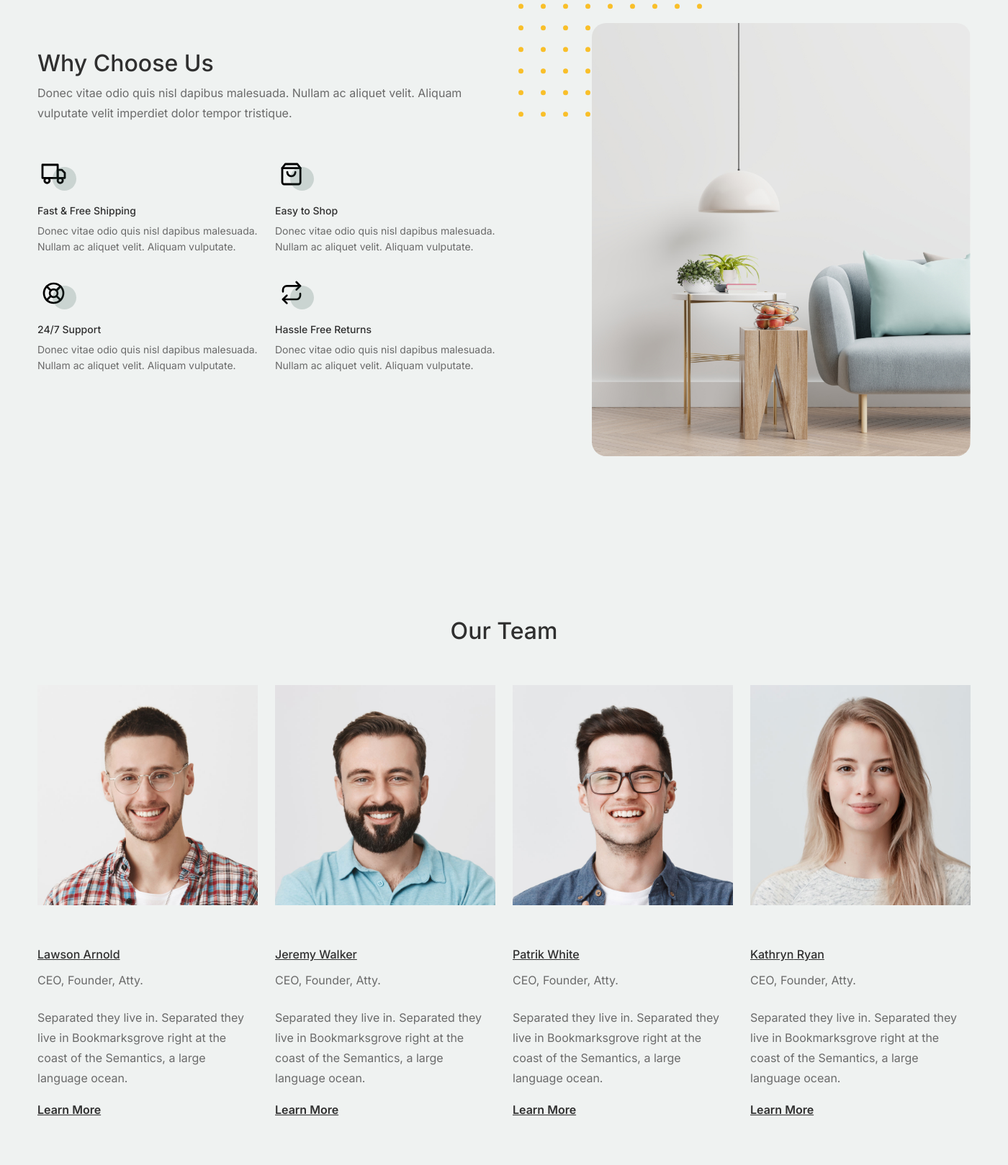
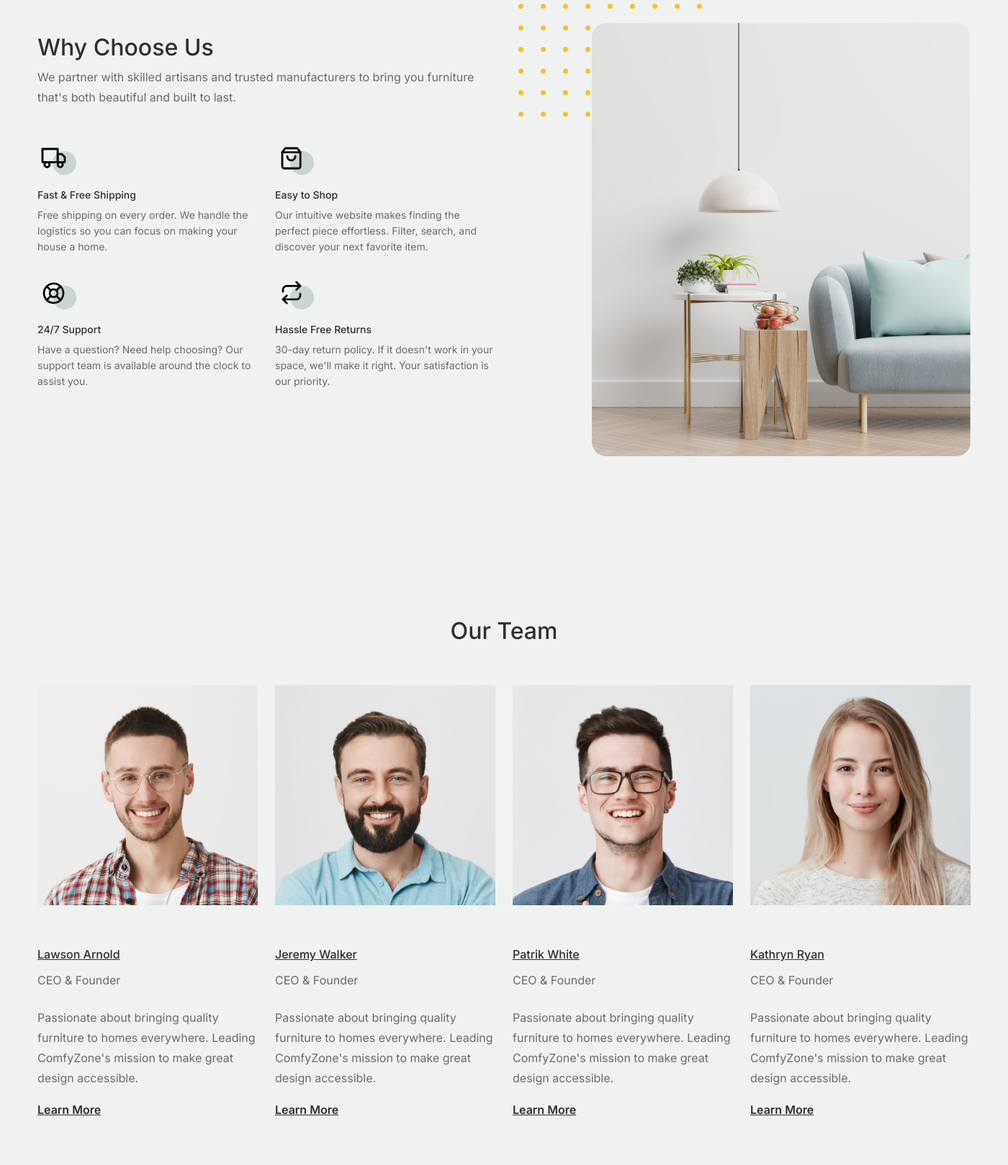
Before and after one commit to htadicha/ComfyZone, a Django app: page /about/ in a window 1400 px wide; the page is wider, and only the part inside the window is pictured. Shown: the part 661-2280 px from the top of that part at 72% size. Run offline with Django 5.2, Linux system fonts and the light colour scheme; parts of the project's set-up code (start-up, migrations or seed data) failed here and were passed over.

Commit message:
added functional words and removed placeholder words

```diff
--- a/templates/base.html
+++ b/templates/base.html
@@ -153,8 +153,8 @@
 
       <div class="row g-5 mb-5">
         <div class="col-lg-4">
-          <div class="mb-4 footer-logo-wrap"><a href="{% url 'store:home' %}" class="footer-logo">Furni<span>.</span></a></div>
-          <p class="mb-4">Donec facilisis quam ut purus rutrum lobortis. Donec vitae odio quis nisl dapibus malesuada. Nullam ac aliquet velit. Aliquam vulputate velit imperdiet dolor tempor tristique. Pellentesque habitant</p>
+          <div class="mb-4 footer-logo-wrap"><a href="{% url 'store:home' %}" class="footer-logo">ComfyZone<span>.</span></a></div>
+          <p class="mb-4">Bringing you beautifully crafted furniture that transforms your home. Quality pieces, exceptional service, and a commitment to making your space perfect.</p>
 
           <ul class="list-unstyled custom-social">
             <li><a href="https://www.facebook.com/comfyzonehome" target="_blank" rel="noopener noreferrer nofollow"><span class="fa fa-brands fa-facebook-f"></span></a></li>
--- a/templates/store/about.html
+++ b/templates/store/about.html
@@ -12,7 +12,7 @@
       <div class="col-lg-5">
         <div class="intro-excerpt">
           <h1>About Us</h1>
-          <p class="mb-4">Donec vitae odio quis nisl dapibus malesuada. Nullam ac aliquet velit. Aliquam vulputate velit imperdiet dolor tempor tristique.</p>
+          <p class="mb-4">ComfyZone started with a simple idea: everyone deserves beautiful, well-made furniture. We source pieces that stand the test of time.</p>
           <p><a href="{% url 'store:shop' %}" class="btn btn-secondary me-2">Shop Now</a><a href="{% url 'store:services' %}" class="btn btn-white-outline">Explore</a></p>
         </div>
       </div>
@@ -32,7 +32,7 @@
     <div class="row justify-content-between align-items-center">
       <div class="col-lg-6">
         <h2 class="section-title">Why Choose Us</h2>
-        <p>Donec vitae odio quis nisl dapibus malesuada. Nullam ac aliquet velit. Aliquam vulputate velit imperdiet dolor tempor tristique.</p>
+        <p>We partner with skilled artisans and trusted manufacturers to bring you furniture that's both beautiful and built to last.</p>
 
         <div class="row my-5">
           <div class="col-6 col-md-6">
@@ -41,7 +41,7 @@
                 <img src="{% static 'images/truck.svg' %}" alt="Image" class="imf-fluid">
               </div>
               <h3>Fast &amp; Free Shipping</h3>
-              <p>Donec vitae odio quis nisl dapibus malesuada. Nullam ac aliquet velit. Aliquam vulputate.</p>
+              <p>Free shipping on every order. We handle the logistics so you can focus on making your house a home.</p>
             </div>
           </div>
 
@@ -51,7 +51,7 @@
                 <img src="{% static 'images/bag.svg' %}" alt="Image" class="imf-fluid">
               </div>
               <h3>Easy to Shop</h3>
-              <p>Donec vitae odio quis nisl dapibus malesuada. Nullam ac aliquet velit. Aliquam vulputate.</p>
+              <p>Our intuitive website makes finding the perfect piece effortless. Filter, search, and discover your next favorite item.</p>
             </div>
           </div>
 
@@ -61,7 +61,7 @@
                 <img src="{% static 'images/support.svg' %}" alt="Image" class="imf-fluid">
               </div>
               <h3>24/7 Support</h3>
-              <p>Donec vitae odio quis nisl dapibus malesuada. Nullam ac aliquet velit. Aliquam vulputate.</p>
+              <p>Have a question? Need help choosing? Our support team is available around the clock to assist you.</p>
             </div>
           </div>
 
@@ -71,7 +71,7 @@
                 <img src="{% static 'images/return.svg' %}" alt="Image" class="imf-fluid">
               </div>
               <h3>Hassle Free Returns</h3>
-              <p>Donec vitae odio quis nisl dapibus malesuada. Nullam ac aliquet velit. Aliquam vulputate.</p>
+              <p>30-day return policy. If it doesn't work in your space, we'll make it right. Your satisfaction is our priority.</p>
             </div>
           </div>
         </div>
@@ -101,9 +101,8 @@
       <div class="col-12 col-md-6 col-lg-3 mb-5 mb-md-0">
         <img src="{% static 'images/person_1.jpg' %}" class="img-fluid mb-5" alt="Lawson Arnold">
         <h3><a href="{% url 'store:about' %}#team"><span class="">Lawson</span> Arnold</a></h3>
-        <span class="d-block position mb-4">CEO, Founder, Atty.</span>
-        <p>Separated they live in.
-        Separated they live in Bookmarksgrove right at the coast of the Semantics, a large language ocean.</p>
+        <span class="d-block position mb-4">CEO & Founder</span>
+        <p>Passionate about bringing quality furniture to homes everywhere. Leading ComfyZone's mission to make great design accessible.</p>
         <p class="mb-0"><a href="{% url 'store:services' %}" class="more dark">Learn More <span class="icon-arrow_forward"></span></a></p>
       </div>
       <!-- End Column 1 -->
@@ -112,9 +111,8 @@
       <div class="col-12 col-md-6 col-lg-3 mb-5 mb-md-0">
         <img src="{% static 'images/person_2.jpg' %}" class="img-fluid mb-5" alt="Jeremy Walker">
         <h3><a href="{% url 'store:about' %}#team"><span class="">Jeremy</span> Walker</a></h3>
-        <span class="d-block position mb-4">CEO, Founder, Atty.</span>
-        <p>Separated they live in.
-        Separated they live in Bookmarksgrove right at the coast of the Semantics, a large language ocean.</p>
+        <span class="d-block position mb-4">CEO & Founder</span>
+        <p>Passionate about bringing quality furniture to homes everywhere. Leading ComfyZone's mission to make great design accessible.</p>
         <p class="mb-0"><a href="{% url 'store:services' %}" class="more dark">Learn More <span class="icon-arrow_forward"></span></a></p>
       </div>
       <!-- End Column 2 -->
@@ -123,9 +121,8 @@
       <div class="col-12 col-md-6 col-lg-3 mb-5 mb-md-0">
         <img src="{% static 'images/person_3.jpg' %}" class="img-fluid mb-5" alt="Patrik White">
         <h3><a href="{% url 'store:about' %}#team"><span class="">Patrik</span> White</a></h3>
-        <span class="d-block position mb-4">CEO, Founder, Atty.</span>
-        <p>Separated they live in.
-        Separated they live in Bookmarksgrove right at the coast of the Semantics, a large language ocean.</p>
+        <span class="d-block position mb-4">CEO & Founder</span>
+        <p>Passionate about bringing quality furniture to homes everywhere. Leading ComfyZone's mission to make great design accessible.</p>
         <p class="mb-0"><a href="{% url 'store:services' %}" class="more dark">Learn More <span class="icon-arrow_forward"></span></a></p>
       </div>
       <!-- End Column 3 -->
@@ -134,9 +131,8 @@
       <div class="col-12 col-md-6 col-lg-3 mb-5 mb-md-0">
         <img src="{% static 'images/person_4.jpg' %}" class="img-fluid mb-5" alt="Kathryn Ryan">
         <h3><a href="{% url 'store:about' %}#team"><span class="">Kathryn</span> Ryan</a></h3>
-        <span class="d-block position mb-4">CEO, Founder, Atty.</span>
-        <p>Separated they live in.
-        Separated they live in Bookmarksgrove right at the coast of the Semantics, a large language ocean.</p>
+        <span class="d-block position mb-4">CEO & Founder</span>
+        <p>Passionate about bringing quality furniture to homes everywhere. Leading ComfyZone's mission to make great design accessible.</p>
         <p class="mb-0"><a href="{% url 'store:services' %}" class="more dark">Learn More <span class="icon-arrow_forward"></span></a></p>
       </div>
       <!-- End Column 4 -->
@@ -168,15 +164,15 @@
                 <div class="col-lg-8 mx-auto">
                   <div class="testimonial-block text-center">
                     <blockquote class="mb-5">
-                      <p>&ldquo;Donec facilisis quam ut purus rutrum lobortis. Donec vitae odio quis nisl dapibus malesuada. Nullam ac aliquet velit. Aliquam vulputate velit imperdiet dolor tempor tristique. Pellentesque habitant morbi tristique senectus et netus et malesuada fames ac turpis egestas. Integer convallis volutpat dui quis scelerisque.&rdquo;</p>
+                      <p>&ldquo;ComfyZone transformed our living room. The quality is outstanding and the pieces fit perfectly. Couldn't be happier with our purchase.&rdquo;</p>
                     </blockquote>
 
                     <div class="author-info">
                       <div class="author-pic">
-                        <img src="{% static 'images/person-1.png' %}" alt="Maria Jones" class="img-fluid">
+                        <img src="{% static 'images/person-1.png' %}" alt="Sarah Chen" class="img-fluid">
                       </div>
-                      <h3 class="font-weight-bold">Maria Jones</h3>
-                      <span class="position d-block mb-3">CEO, Co-Founder, XYZ Inc.</span>
+                      <h3 class="font-weight-bold">Sarah Chen</h3>
+                      <span class="position d-block mb-3">Homeowner, San Francisco</span>
                     </div>
                   </div>
                 </div>
@@ -189,15 +185,15 @@
                 <div class="col-lg-8 mx-auto">
                   <div class="testimonial-block text-center">
                     <blockquote class="mb-5">
-                      <p>&ldquo;Donec facilisis quam ut purus rutrum lobortis. Donec vitae odio quis nisl dapibus malesuada. Nullam ac aliquet velit. Aliquam vulputate velit imperdiet dolor tempor tristique. Pellentesque habitant morbi tristique senectus et netus et malesuada fames ac turpis egestas. Integer convallis volutpat dui quis scelerisque.&rdquo;</p>
+                      <p>&ldquo;The delivery was fast and the furniture arrived exactly as described. The customer service team was incredibly helpful throughout the process.&rdquo;</p>
                     </blockquote>
 
                     <div class="author-info">
                       <div class="author-pic">
-                        <img src="{% static 'images/person-1.png' %}" alt="Maria Jones" class="img-fluid">
+                        <img src="{% static 'images/person-1.png' %}" alt="Michael Torres" class="img-fluid">
                       </div>
-                      <h3 class="font-weight-bold">Maria Jones</h3>
-                      <span class="position d-block mb-3">CEO, Co-Founder, XYZ Inc.</span>
+                      <h3 class="font-weight-bold">Michael Torres</h3>
+                      <span class="position d-block mb-3">Interior Designer, New York</span>
                     </div>
                   </div>
                 </div>
@@ -210,15 +206,15 @@
                 <div class="col-lg-8 mx-auto">
                   <div class="testimonial-block text-center">
                     <blockquote class="mb-5">
-                      <p>&ldquo;Donec facilisis quam ut purus rutrum lobortis. Donec vitae odio quis nisl dapibus malesuada. Nullam ac aliquet velit. Aliquam vulputate velit imperdiet dolor tempor tristique. Pellentesque habitant morbi tristique senectus et netus et malesuada fames ac turpis egestas. Integer convallis volutpat dui quis scelerisque.&rdquo;</p>
+                      <p>&ldquo;I've ordered multiple pieces from ComfyZone and each one has been perfect. Great prices, quality materials, and they stand behind their products.&rdquo;</p>
                     </blockquote>
 
                     <div class="author-info">
                       <div class="author-pic">
-                        <img src="{% static 'images/person-1.png' %}" alt="Maria Jones" class="img-fluid">
+                        <img src="{% static 'images/person-1.png' %}" alt="Emily Johnson" class="img-fluid">
                       </div>
-                      <h3 class="font-weight-bold">Maria Jones</h3>
-                      <span class="position d-block mb-3">CEO, Co-Founder, XYZ Inc.</span>
+                      <h3 class="font-weight-bold">Emily Johnson</h3>
+                      <span class="position d-block mb-3">Homeowner, Chicago</span>
                     </div>
                   </div>
                 </div>
```
Also changed, not shown: templates/store/home.html (+7 -7 lines), templates/store/services.html (+21 -21 lines).
